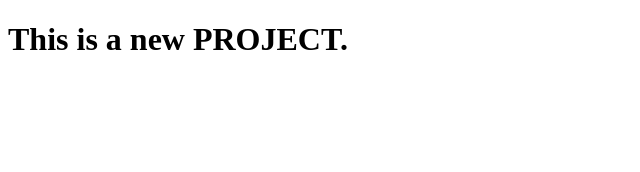
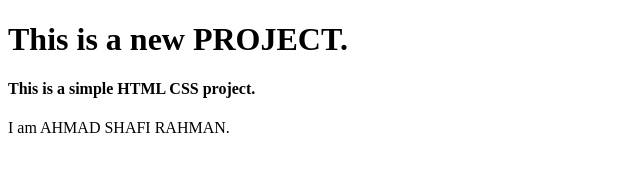
Before and after one commit to AhmadShafiRahman/my-first-website, a plain HTML site: page index.html in a window 1280 px wide. Shown: the whole page, without its empty margins (0-640 px from the left). Drawn offline with Linux system fonts and the light colour scheme.

Commit message:
SimpleProject

```diff
--- a/index.html
+++ b/index.html
@@ -7,6 +7,8 @@
 </head>
 <body>
     <h1>This is a new PROJECT.</h1>
+    <h4>This is a simple HTML CSS project.</h4>
+    <P>I am AHMAD SHAFI RAHMAN.</P>
 
 </body>
 </html>
```
Also changed, not shown: 1 other file.
